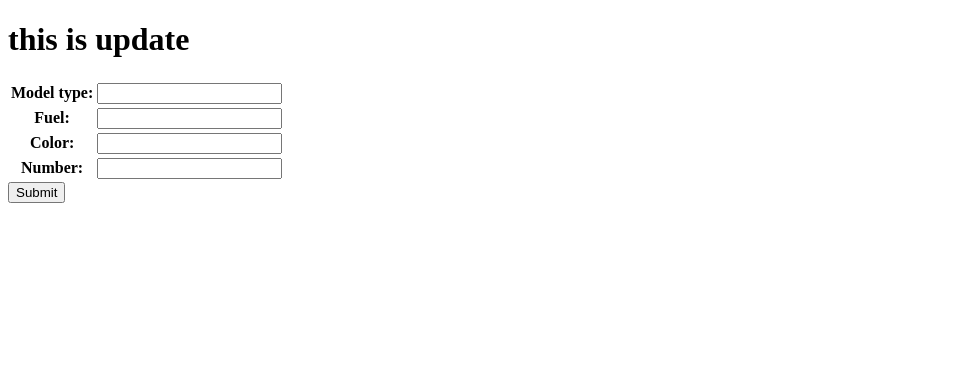
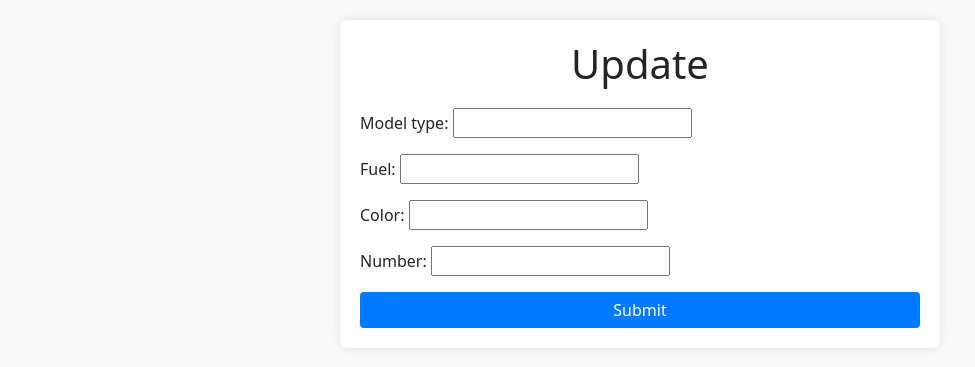
Before and after one commit to SreeragLP/depo, a Django app: template templates/update.html in a window 1280 px wide. Shown: the top 367 px of the page, without its empty margins (0-975 px from the left). Run offline with Django 4.2, Linux system fonts and the light colour scheme; the template is opened without the code that fills it: values that come from a table or form of the project are taken from there, others are empty.

Commit message:
fixed update html

```diff
--- a/templates/update.html
+++ b/templates/update.html
@@ -1,27 +1,55 @@
 <!DOCTYPE html>
 <html lang="en">
-
-
 <head>
     <meta charset="UTF-8">
     <title>Title</title>
+    <meta name="viewport" content="width=device-width, initial-scale=1">
 
+    <link href="https://cdn.jsdelivr.net/npm/bootstrap@5.0.2/dist/css/bootstrap.min.css" rel="stylesheet" integrity="sha384-EVSTQN3/azprG1Anm3QDgpJLIm9Nao0Yz1ztcQTwFspd3yD65VohhpuuCOmLASjC" crossorigin="anonymous">
+    <script src="https://cdn.jsdelivr.net/npm/bootstrap@5.0.2/dist/js/bootstrap.bundle.min.js" integrity="sha384-MrcW6ZMFYlzcLA8Nl+NtUVF0sA7MsXsP1UyJoMp4YLEuNSfAP+JcXn/tWtIaxVXM" crossorigin="anonymous"></script>
+
+    <style>
+        body {
+            padding: 20px;
+            background-color: #f8f9fa;
+        }
+        .container {
+            max-width: 600px;
+            margin: auto;
+            background: #fff;
+            padding: 20px;
+            border-radius: 8px;
+            box-shadow: 0 0 10px rgba(0, 0, 0, 0.1);
+        }
+        h1 {
+            text-align: center;
+            margin-bottom: 20px;
+        }
+        .btn-custom {
+            background-color: #007bff;
+            color: white;
+            border: none;
+        }
+        .btn-custom:hover {
+            background-color: #0056b3;
+        }
+    </style>
 </head>
 <body>
 
-<h1>this is update</h1>
+<div class="container">
+    <h1>Update</h1>
 
-<form method="POST" enctype="multipart/form-data">
-    {% csrf_token %}
-
-    <table>
-        {{f.as_table}}
-
-    </table>
-
-    <input type="submit" class="black-button">
-</form>
-
+    <form method="POST" enctype="multipart/form-data">
+        {% csrf_token %}
+        <div class="mb-3">
+            {{ f.as_p }}
+        </div>
+        <div class="d-grid gap-2">
+            <button type="submit" class="btn btn-custom">Submit</button>
+        </div>
+    </form>
+</div>
 
 </body>
 </html>
```
